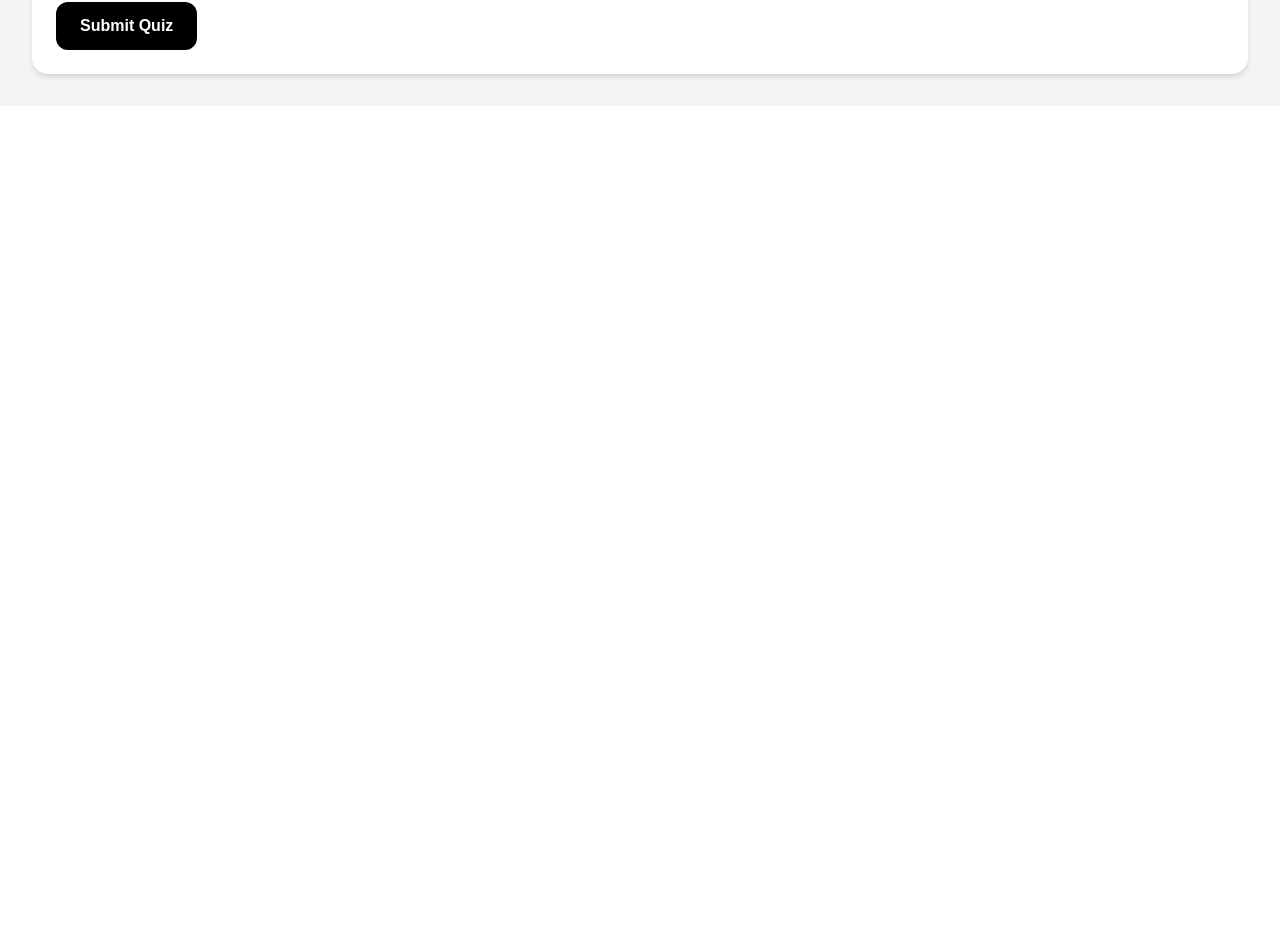
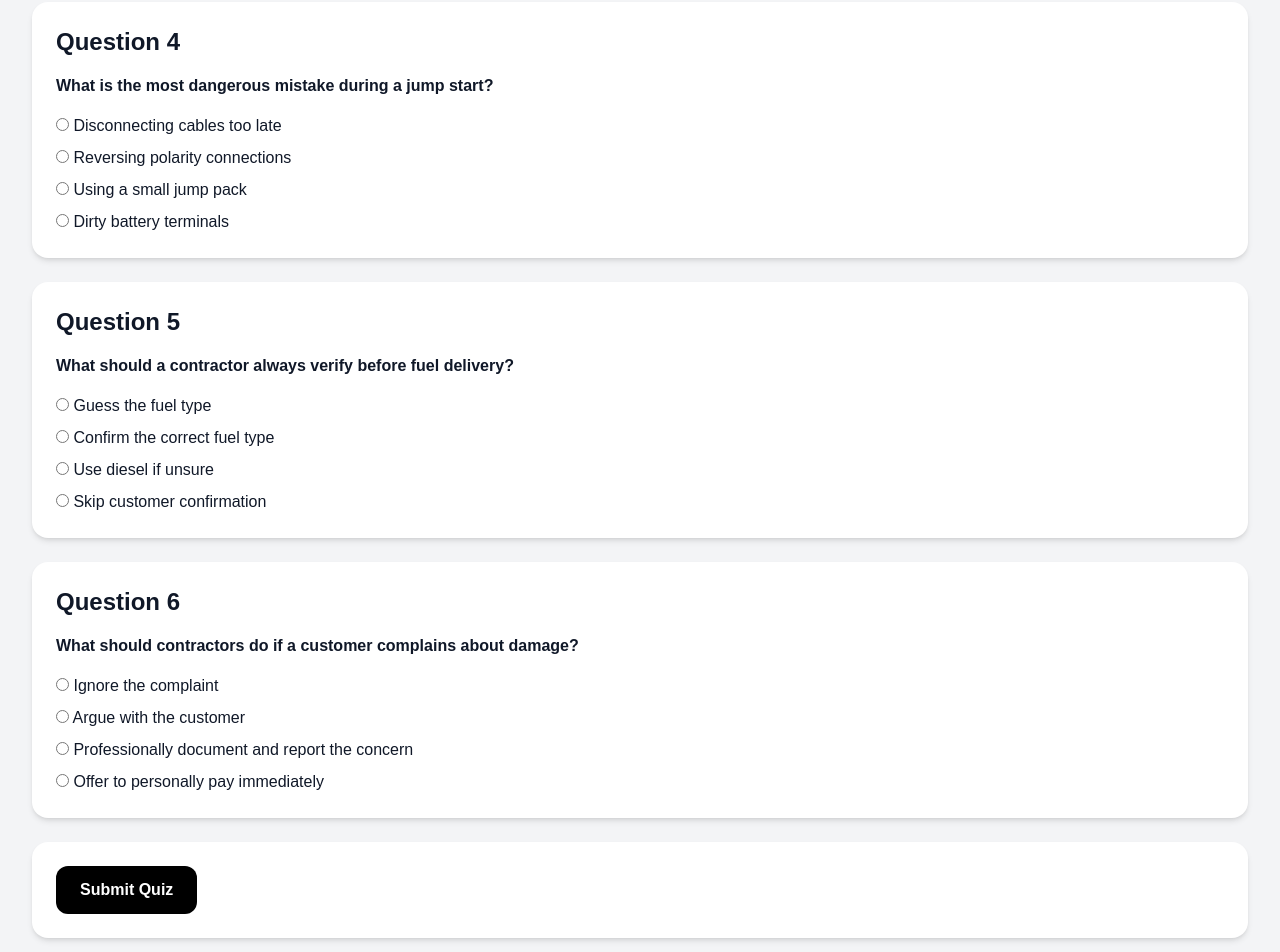
Before and after one commit to Fuidwiw/contractor-training-portal, a Next.js app: page /quiz in a window 1280 px wide. Shown: the part 1174-2126 px from the top of the page. Before the commit the page ends 1280 px from the top, so only its background shows below. Built offline with nearby package versions, Linux system fonts and the light colour scheme.

Commit message:
Expanded contractor quiz to six questions

```diff
--- a/app/quiz/page.js
+++ b/app/quiz/page.js
@@ -10,6 +10,9 @@ export default function QuizPage() {
     q1: "photos",
     q2: "dispatch",
     q3: "jackpoint",
+    q4: "reverse",
+    q5: "fueltype",
+    q6: "report",
   };
 
   function handleAnswer(question, value) {
@@ -25,13 +28,16 @@ export default function QuizPage() {
     if (answers.q1 === correctAnswers.q1) score++;
     if (answers.q2 === correctAnswers.q2) score++;
     if (answers.q3 === correctAnswers.q3) score++;
+    if (answers.q4 === correctAnswers.q4) score++;
+    if (answers.q5 === correctAnswers.q5) score++;
+    if (answers.q6 === correctAnswers.q6) score++;
 
-    const percentage = Math.round((score / 3) * 100);
+    const percentage = Math.round((score / 6) * 100);
 
     setResult({
       score,
       percentage,
-      passed: percentage === 100,
+      passed: percentage >= 80,
     });
   }
 
@@ -56,10 +62,15 @@ export default function QuizPage() {
           </h2>
 
           <p className="mb-4">
-            Select the best answer for each question. A score of 100% is required to pass.
+            Select the best answer for each question.
+          </p>
+
+          <p>
+            A score of 80% or higher is required to pass.
           </p>
         </div>
 
+        {/* Question 1 */}
         <div className="bg-white rounded-2xl shadow-md p-6 mb-6">
           <h2 className="text-2xl font-semibold mb-4">Question 1</h2>
 
@@ -86,6 +97,7 @@ export default function QuizPage() {
           </div>
         </div>
 
+        {/* Question 2 */}
         <div className="bg-white rounded-2xl shadow-md p-6 mb-6">
           <h2 className="text-2xl font-semibold mb-4">Question 2</h2>
 
@@ -112,6 +124,7 @@ export default function QuizPage() {
           </div>
         </div>
 
+        {/* Question 3 */}
         <div className="bg-white rounded-2xl shadow-md p-6 mb-6">
           <h2 className="text-2xl font-semibold mb-4">Question 3</h2>
 
@@ -138,6 +151,88 @@ export default function QuizPage() {
           </div>
         </div>
 
+        {/* Question 4 */}
+        <div className="bg-white rounded-2xl shadow-md p-6 mb-6">
+          <h2 className="text-2xl font-semibold mb-4">Question 4</h2>
+
+          <p className="mb-4 font-semibold">
+            What is the most dangerous mistake during a jump start?
+          </p>
+
+          <div className="space-y-2">
+            <label className="block">
+              <input type="radio" name="q4" onChange={() => handleAnswer("q4", "late")} /> Disconnecting cables too late
+            </label>
+
+            <label className="block">
+              <input type="radio" name="q4" onChange={() => handleAnswer("q4", "reverse")} /> Reversing polarity connections
+            </label>
+
+            <label className="block">
+              <input type="radio" name="q4" onChange={() => handleAnswer("q4", "small")} /> Using a small jump pack
+            </label>
+
+            <label className="block">
+              <input type="radio" name="q4" onChange={() => handleAnswer("q4", "dirty")} /> Dirty battery terminals
+            </label>
+          </div>
+        </div>
+
+        {/* Question 5 */}
+        <div className="bg-white rounded-2xl shadow-md p-6 mb-6">
+          <h2 className="text-2xl font-semibold mb-4">Question 5</h2>
+
+          <p className="mb-4 font-semibold">
+            What should a contractor always verify before fuel delivery?
+          </p>
+
+          <div className="space-y-2">
+            <label className="block">
+              <input type="radio" name="q5" onChange={() => handleAnswer("q5", "guess")} /> Guess the fuel type
+            </label>
+
+            <label className="block">
+              <input type="radio" name="q5" onChange={() => handleAnswer("q5", "fueltype")} /> Confirm the correct fuel type
+            </label>
+
+            <label className="block">
+              <input type="radio" name="q5" onChange={() => handleAnswer("q5", "diesel")} /> Use diesel if unsure
+            </label>
+
+            <label className="block">
+              <input type="radio" name="q5" onChange={() => handleAnswer("q5", "skip")} /> Skip customer confirmation
+            </label>
+          </div>
+        </div>
+
+        {/* Question 6 */}
+        <div className="bg-white rounded-2xl shadow-md p-6 mb-6">
+          <h2 className="text-2xl font-semibold mb-4">Question 6</h2>
+
+          <p className="mb-4 font-semibold">
+            What should contractors do if a customer complains about damage?
+          </p>
+
+          <div className="space-y-2">
+            <label className="block">
+              <input type="radio" name="q6" onChange={() => handleAnswer("q6", "ignore")} /> Ignore the complaint
+            </label>
+
+            <label className="block">
+              <input type="radio" name="q6" onChange={() => handleAnswer("q6", "argue")} /> Argue with the customer
+            </label>
+
+            <label className="block">
+              <input type="radio" name="q6" onChange={() => handleAnswer("q6", "report")} /> Professionally document and report the concern
+            </label>
+
+            <label className="block">
+              <input type="radio" name="q6" onChange={() => handleAnswer("q6", "pay")} /> Offer to personally pay immediately
+            </label>
+          </div>
+        </div>
+
+        {/* Submit */}
         <div className="bg-white rounded-2xl shadow-md p-6">
           <button
             onClick={gradeQuiz}
@@ -153,7 +248,7 @@ export default function QuizPage() {
               </h2>
 
               <p>
-                Score: {result.score} out of 3
+                Score: {result.score} out of 6
               </p>
 
               <p>
@@ -161,11 +256,11 @@ export default function QuizPage() {
               </p>
 
               {result.passed ? (
-                <p className="font-bold mt-3">
+                <p className="font-bold mt-3 text-green-700">
                   PASSED — Contractor may continue approval process.
                 </p>
               ) : (
-                <p className="font-bold mt-3">
+                <p className="font-bold mt-3 text-red-700">
                   FAILED — Contractor must review training and retake quiz.
                 </p>
               )}
```
